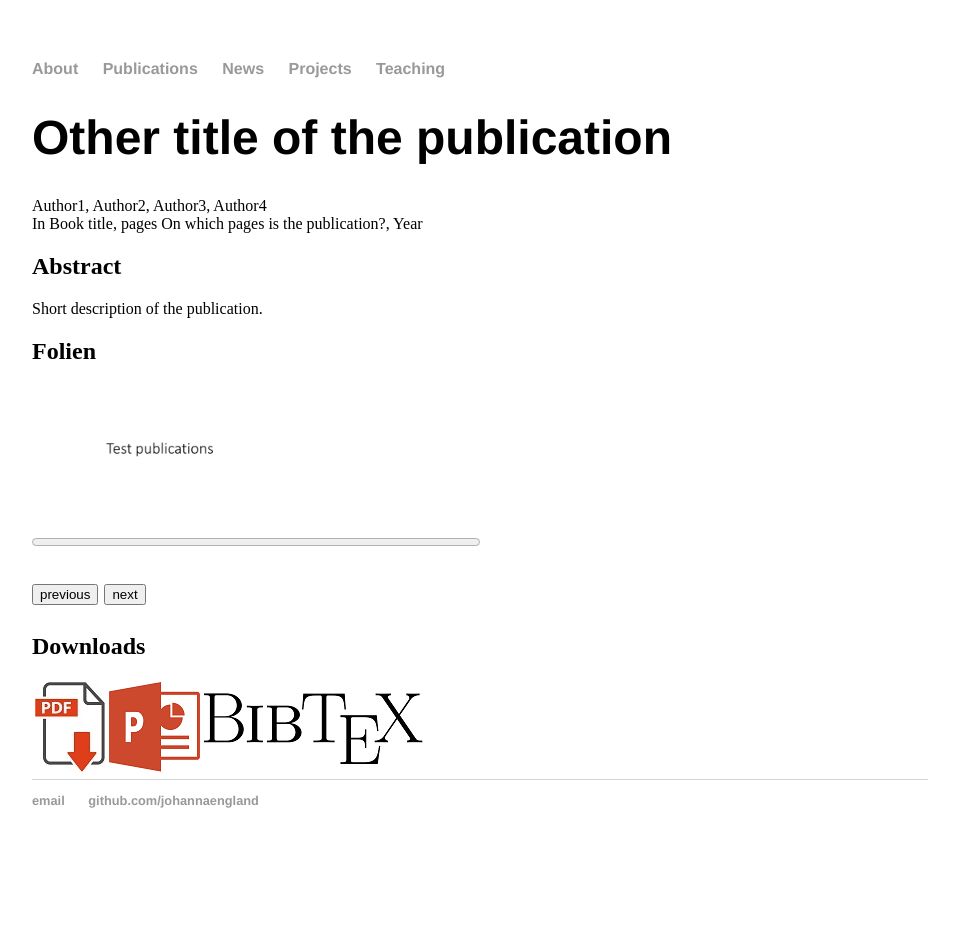
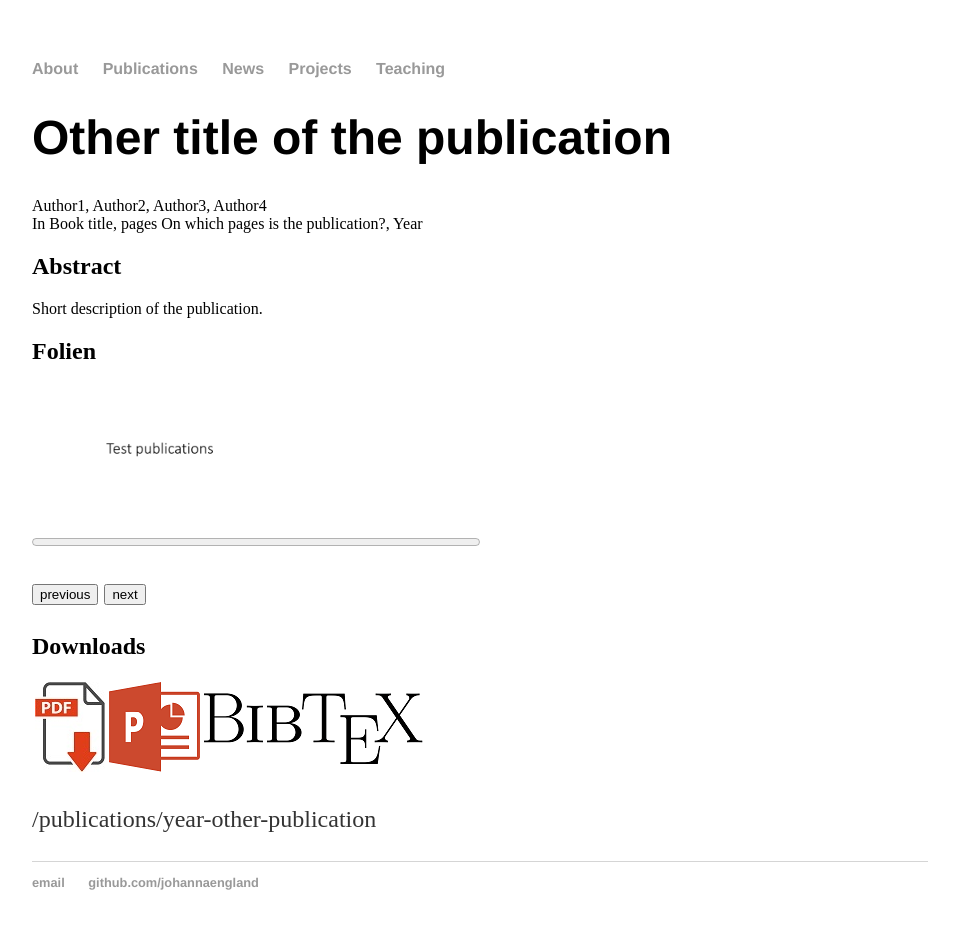
Before and after one commit to johannaengland/johannaengland.github.io, a Jekyll site: the page built from _publications/year-other-publication.md, in a window 1280 px wide. Shown: the whole page, without its empty margins (160-1119 px from the left). Built offline with Jekyll 4.4.1, drawn with Linux system fonts in a browser that asks for light colours; before the commit the page ends 900 px from its top, so only the background shows below that.

Commit message:
Update publications.html

```diff
--- a/_layouts/publications.html
+++ b/_layouts/publications.html
@@ -39,6 +39,7 @@
         <td id="bibtexText" class="bibtexTextHidden"><pre>Something</pre></td>
 
     </table>
+    <p> {{page.url}}
 
     <footer>
         <ul>
```
